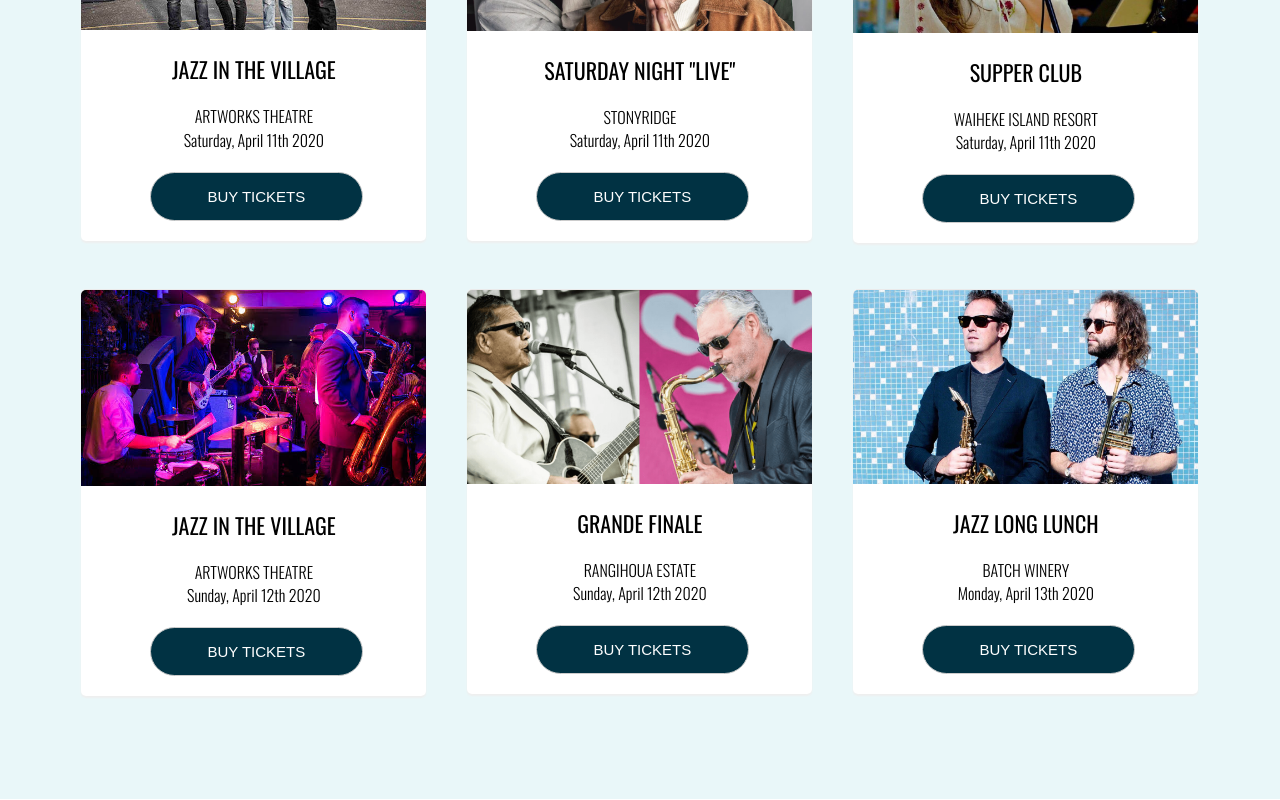
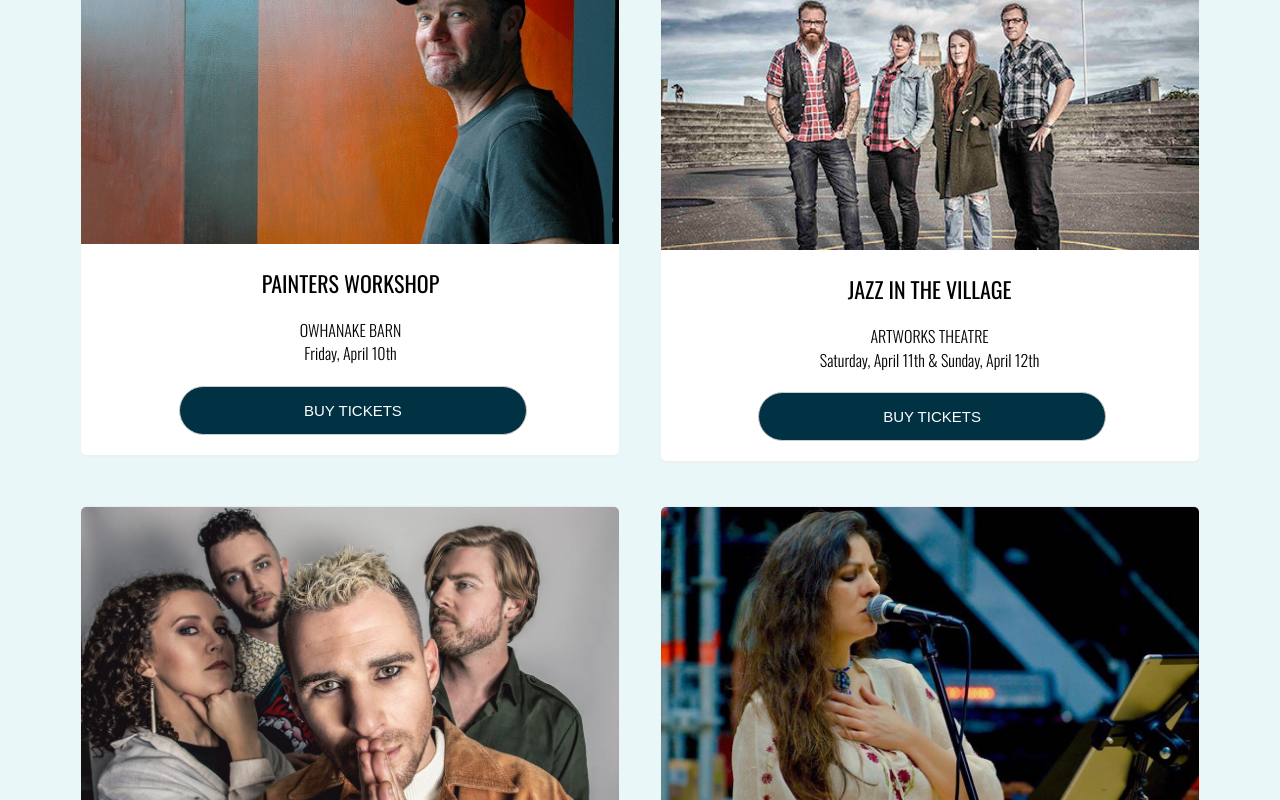
Before and after one commit to adamjq/waiheke-jazz-festival, a React (Create React App) app in the folder waihekejazzfestival/: page / in a window 1280 px wide. Shown: the part 2500-3300 px from the top of the page. Built offline with nearby package versions, Linux system fonts and the light colour scheme.

Commit message:
small fixes, change artist photo

```diff
--- a/waihekejazzfestival/src/components/ArtistSection.js
+++ b/waihekejazzfestival/src/components/ArtistSection.js
@@ -90,7 +90,7 @@ const ArtistSection = () => {
 
                 <ArtistItem
                     link="https://www.iticket.co.nz/events/2020/apr/waijam-jazz-in-the-village"
-                    image="mr-speaker.jpeg"
+                    image="mr-speaker-forward.jpg"
                     alt="Mr Speaker"
                     name="Mr Speaker"
                 />
--- a/waihekejazzfestival/src/components/EventCard.js
+++ b/waihekejazzfestival/src/components/EventCard.js
@@ -4,7 +4,7 @@ const BASE_PATH = "./img/events/"
 
 const EventCard = (props) => {
     return (
-        <div className="col span-1-of-3 box">
+        <div className="col span-1-of-2 box">
             <a href={props.link} target="_blank" rel="noopener noreferrer">
             <div className="event-box">
                 <div className="event-image">
@@ -20,7 +20,7 @@ const EventCard = (props) => {
 
                     <div className="event-ticket-button">
                         <button type="button" className="btn-tickets">
-                            <a href="" target="_blank">
+                            <a href={props.link} target="_blank">
                             Buy Tickets
                             </a>
                         </button>
--- a/waihekejazzfestival/src/components/EventSection.js
+++ b/waihekejazzfestival/src/components/EventSection.js
@@ -31,7 +31,7 @@ const EventSection = () => {
                     image="miloux1.jpg"
                     alt="Good Friday Groove"
                     name="Good Friday Groove"
-                    date="Friday, April 10th 2020"
+                    date="Friday, April 10th"
                     location="Rangihoua Estate"
                 />
                 <EventCard
@@ -39,34 +39,39 @@ const EventSection = () => {
                     image="the-last-waltz.jpeg"
                     alt="Songs From The Last Waltz"
                     name="Songs From The Last Waltz"
-                    date="Friday, April 10th 2020"
+                    date="Friday, April 10th"
                     location="Artworks Theatre"
                 />
+
+            </div>
+
+            <div className="row">
                 <EventCard
                     link="https://www.iticket.co.nz/events/2020/apr/waijam-painters-workshop"
                     image="richard-adams.jpg"
                     alt="Painters Workshop"
                     name="Painters Workshop"
-                    date="Friday, April 10th 2020"
+                    date="Friday, April 10th"
                     location="Owhanake Barn"
+                />
+
+                <EventCard
+                    link="https://www.iticket.co.nz/events/2020/apr/waijam-jazz-in-the-village"
+                    image="the-eastern-2.jpg"
+                    alt="Jazz In The Village"
+                    name="Jazz In The Village"
+                    date="Saturday, April 11th & Sunday, April 12th"
+                    location="Artworks Theatre"
                 />
             </div>
 
             <div className="row">
                 <EventCard
-                    link="https://www.iticket.co.nz/events/2020/apr/waijam-jazz-in-the-village"
-                    image="the-eastern-2.jpg"
-                    alt="Jazz In The Village"
-                    name="Jazz In The Village"
-                    date="Saturday, April 11th 2020"
-                    location="Artworks Theatre"
-                />
-                <EventCard
                     link="https://www.iticket.co.nz/events/2020/apr/waijam-saturday-night-live"
                     image="alae.jpg"
                     alt='Saturday Night "Live"'
                     name='Saturday Night "Live"'
-                    date="Saturday, April 11th 2020"
+                    date="Saturday, April 11th"
                     location="Stonyridge"
                 />
                 <EventCard
@@ -74,26 +79,18 @@ const EventSection = () => {
                     image="skilaa.jpg"
                     alt="Supper Club"
                     name="Supper Club"
-                    date="Saturday, April 11th 2020"
+                    date="Saturday, April 11th"
                     location="Waiheke Island Resort"
                 />
             </div>
 
             <div className="row">
                 <EventCard
-                    link="https://www.iticket.co.nz/events/2020/apr/waijam-jazz-in-the-village"
-                    image="mr-speaker.jpeg"
-                    alt="Jazz In The Village"
-                    name="Jazz In The Village"
-                    date="Sunday, April 12th 2020"
-                    location="Artworks Theatre"
-                />
-                <EventCard
                     link="https://www.iticket.co.nz/events/2020/apr/waijam-grand-finale"
                     image="jt_and_sax.png"
                     alt="Grande Finale"
                     name="Grande Finale"
-                    date="Sunday, April 12th 2020"
+                    date="Sunday, April 12th"
                     location="Rangihoua Estate"
                 />
                 <EventCard
@@ -101,7 +98,7 @@ const EventSection = () => {
                     image="love-square-3.jpg"
                     alt="Jazz Long Lunch"
                     name="Jazz Long Lunch"
-                    date="Monday, April 13th 2020"
+                    date="Monday, April 13th"
                     location="Batch Winery"
                 />
             </div>
--- a/waihekejazzfestival/src/components/SponsorSection.js
+++ b/waihekejazzfestival/src/components/SponsorSection.js
@@ -17,11 +17,11 @@ const SponsorSection = () => {
         </div>
 
         <div className="row">
+            <SponsorImage image="PerpetualGuardian.png" alt="Perpetual Guardian Logo"/>
             <SponsorImage image="AucklandCouncilLogo.png" alt="Auckland Council Logo" />
             <SponsorImage image="Fullers360Logo.png" alt="Fullers 360 Logo"/>
             <SponsorImage image="LogoMusicPlanet.png" alt="Music Planet Logo"/>
             <SponsorImage image="PostageStampWinesLogo.png" alt="Postage Stamp Wines Logo"/>
-            <SponsorImage image="PerpetualGuardian.png" alt="Perpetual Guardian Logo"/>
         </div>
         </section>
     );
```
Also changed, not shown: waihekejazzfestival/public/img/artists/mr-speaker-forward.jpg (added), waihekejazzfestival/public/img/artists/mr-speaker.jpeg (deleted).
